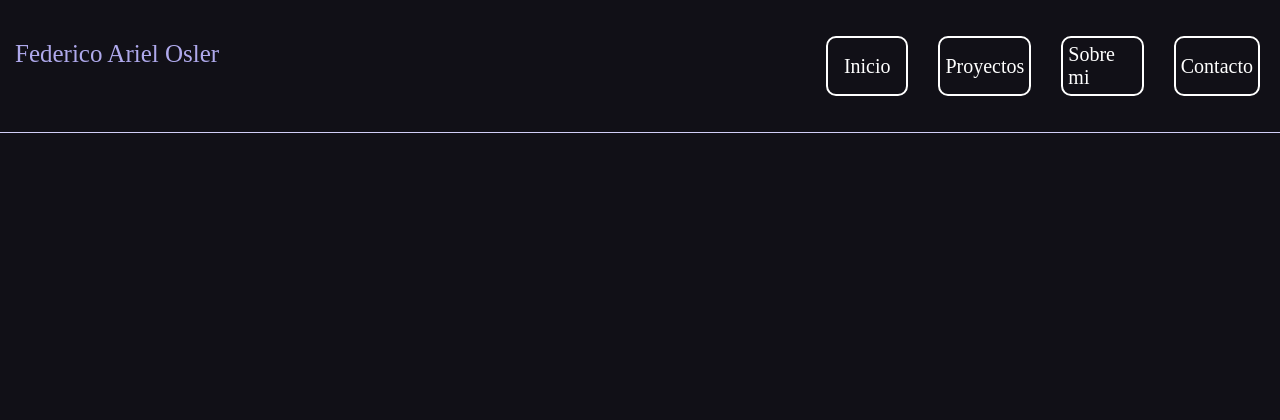
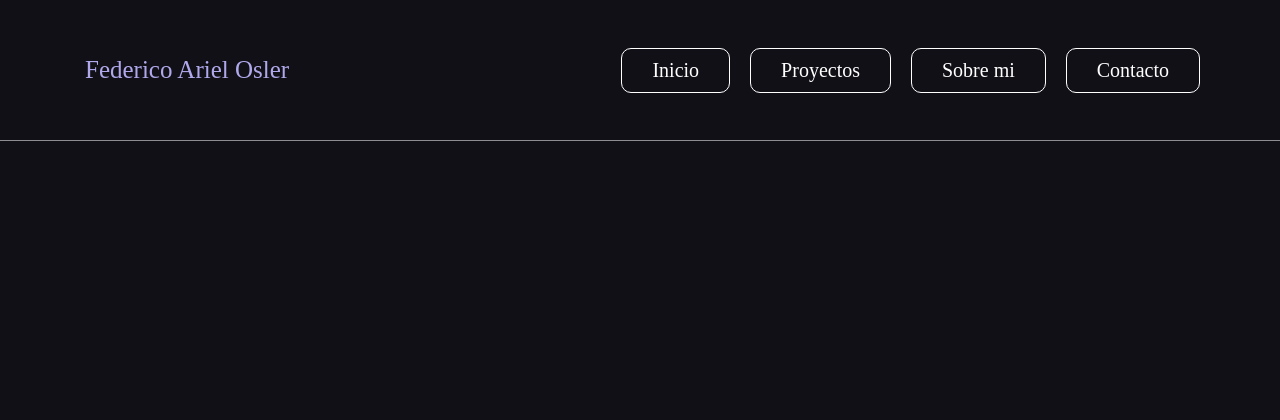
Before and after one commit to federicoosler/Portfolio, a Flask app: page / in a window 1280 px wide. Shown: the top 420 px of the page. Run offline with Flask 3, Linux system fonts and the light colour scheme.

Commit message:
refactor: mejoro diseño de css para el navbar

```diff
--- a/frontend/app.py
+++ b/frontend/app.py
@@ -9,5 +9,18 @@ app = Flask(__name__)
 def home():
     return render_template("index.html")
 
+@app.route("/proyectos")
+def pagina_proyectos():
+      return render_template("proyectos.html")
+
+@app.route("/sobre_mi")
+def pagina_sobre_mi():
+      return render_template("sobre_mi.html")
+
+@app.route("/contacto")
+def pagina_contacto():
+      return render_template("contacto.html")
+
+
 if __name__ == "__main__":
        app.run(debug=True,port = 5001)
--- a/frontend/static/css/styles.css
+++ b/frontend/static/css/styles.css
@@ -1,3 +1,4 @@
+/*Body y configuraciones iniciales*/
 body{
     min-height:100vh;
     display:flex;
@@ -14,51 +15,58 @@ main{
     justify-content: center;
 }
 
+/*navbar*/
 .header{
-    background-color:#111017;
-    display:grid;
-    grid-template-columns: 60% 1fr;
-    gap:50px;
-    padding:10px;
-
-    border-bottom:1px solid #d2cff7;
+    background:#111017;
+    display:flex;
+    align-items:center;
+    justify-content:space-around;
+    padding:10px 80px;
+    min-height:120px;
+    border-bottom:0.5px solid rgba(255, 255, 255, 0.526);
 }
 
 #nombre-desarrollador{
     color:#AFA9EC;
     padding:5px;
     font-size:25px;
+    flex-grow:1;
+    text-align:start;
 }
 
 nav{
-    display:grid;
+    flex-grow:1;
+}
+#menu{
+    display:flex;
+    align-items:center;
+    justify-content: flex-end;
+    list-style-type: none;
+    padding:0;
+    gap:20px;
 }
 
-#menu{
-    display:grid;
-    grid-template-columns: 1fr 1fr 1fr 1fr;
-    gap:30px;
-    max-width:500px;
-    padding:10px;
+.opcion-menu{
+    color:white;
+    background:#111017;
+
+    text-align:center;
+    border-radius:10px;
+    border:1px solid white;
+    max-width:100px;
+    padding:10px 30px;
 }
 
-.opcion-inicio,.opcion-sobre-mi,.opcion-proyectos,.opcion-contacto{
-    display:flex;
-    align-items:center;
-    justify-content:center;
-
-    border-radius:10px;
-    border:2px solid white;
-    max-width:100px;
+.opcion-menu a{
+    color:white;
     font-size:20px;
-    color:white;
-    padding:5px;
+    text-decoration:none;
 }
 
-li:hover{
+.opcion-menu:hover{
+    background:rgba(236, 222, 222, 0.297);
     cursor:pointer;
 }
-
 
 /*FOOTER*/
 #footer{
@@ -89,7 +97,6 @@ li:hover{
     padding:10px;
     border:1px solid #8a8fa8;
     text-decoration:none;
-    target
 }
 
 a i{
--- a/frontend/templates/base.html
+++ b/frontend/templates/base.html
@@ -14,10 +14,10 @@
         <p id="nombre-desarrollador">Federico Ariel Osler</p>
         <nav>
             <ul id="menu">
-                <li class="opcion-inicio">Inicio</li>
-                <li class="opcion-proyectos">Proyectos</li>
-                <li class="opcion-sobre-mi">Sobre mi</li>
-                <li class="opcion-contacto">Contacto</li>
+                <li class="opcion-menu"><a href="{{ url_for('home') }}">Inicio</a></li>
+                <li class="opcion-menu"><a href="{{ url_for('pagina_proyectos') }}">Proyectos</a></li>
+                <li class="opcion-menu"><a href="{{ url_for('pagina_sobre_mi') }}">Sobre mi</a></li>
+                <li class="opcion-menu"><a href="{{ url_for('pagina_contacto') }}">Contacto</a></li>
             </ul>
         </nav>
     </header>
```
Also changed, not shown: frontend/templates/contacto.html (added, +9 -0 lines), frontend/templates/proyectos.html (added, +9 -0 lines), frontend/templates/sobre_mi.html (added, +9 -0 lines).
